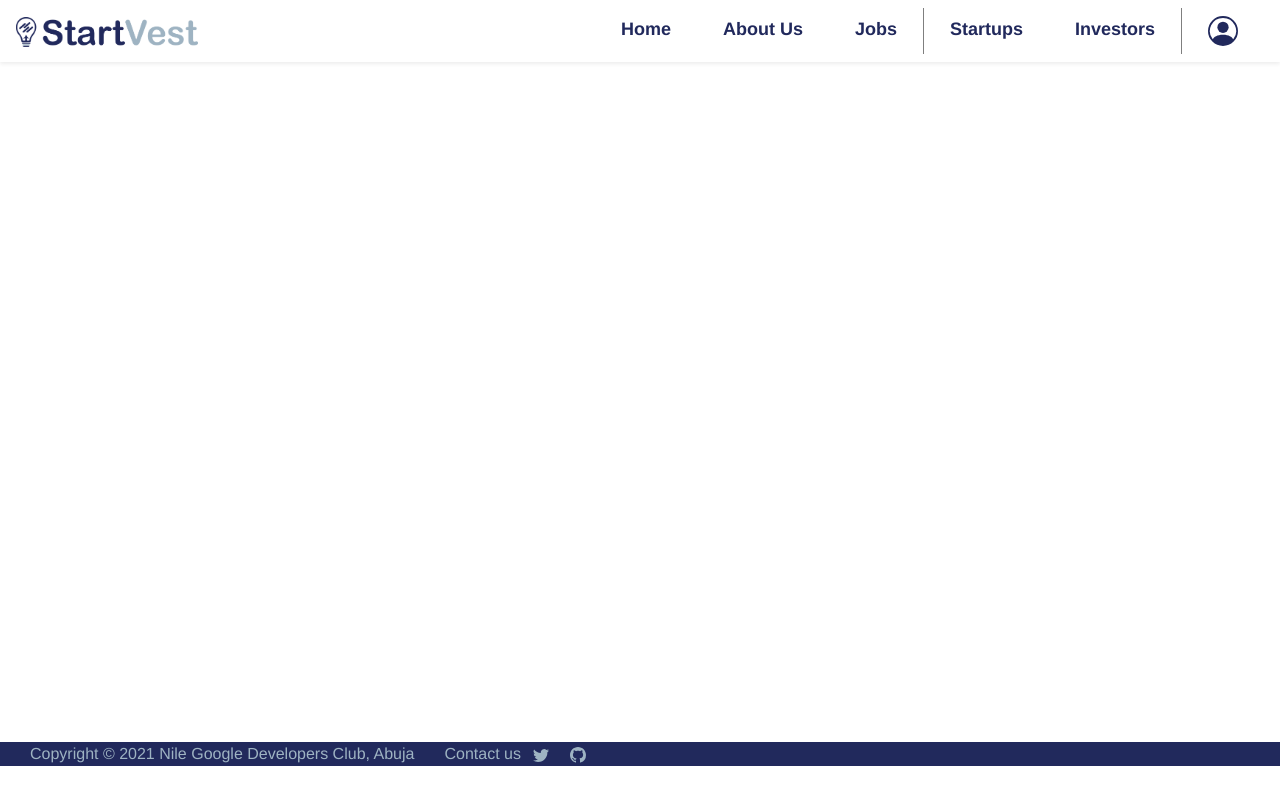
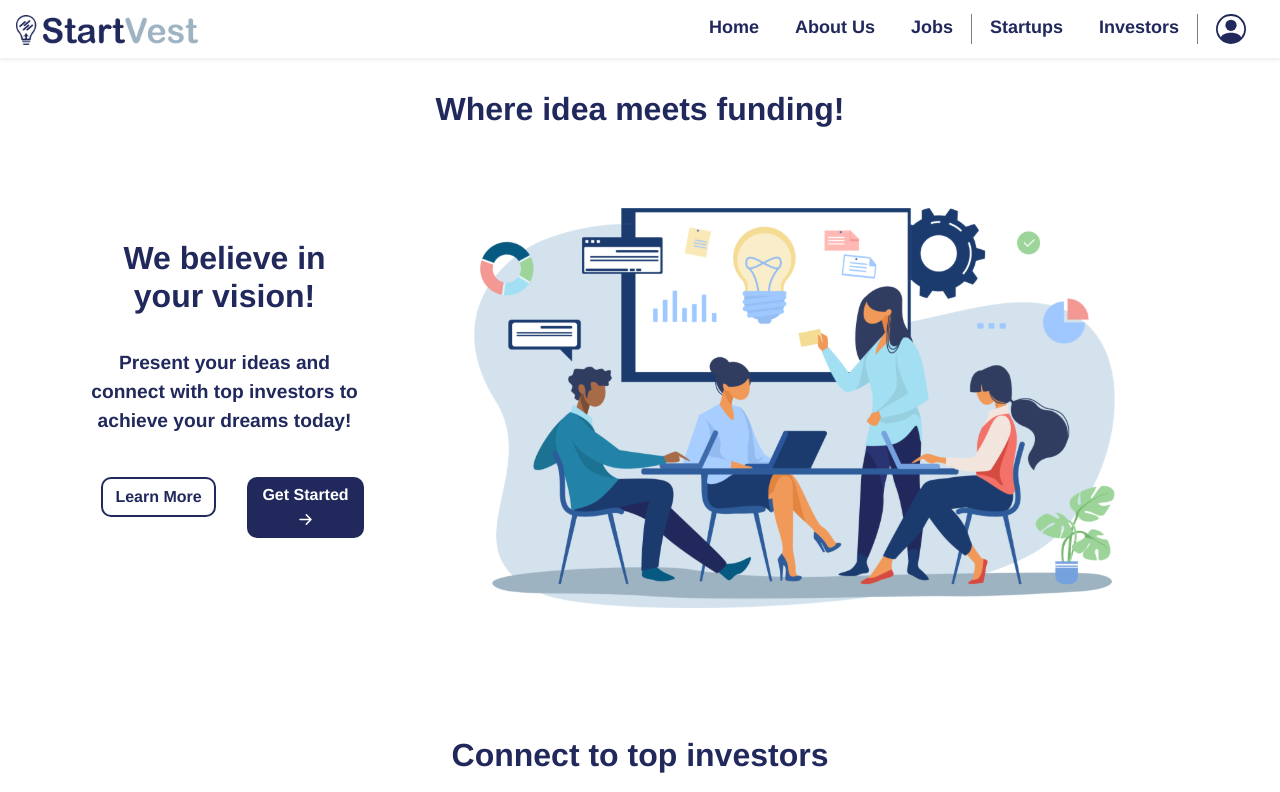
Before and after one commit to Startvest/frontend, a React (Create React App) app: page / in a window 1280 px wide. Shown: the top 792 px of the page. Built offline with nearby package versions, Linux system fonts and the light colour scheme.

Commit message:
Used hash navigation insted of Browser navigation

```diff
--- a/src/Nav/nav.js
+++ b/src/Nav/nav.js
@@ -1,6 +1,6 @@
 import React from 'react';
 import  {Navbar, Nav, }  from 'react-bootstrap';
-import {BrowserRouter as Router, Switch, Route} from 'react-router-dom';
+import {HashRouter, Route, Link} from 'react-router-dom';
 import './nav.css';
 import 'bootstrap/dist/css/bootstrap.min.css';
 import {PersonCircle} from 'react-bootstrap-icons';
@@ -34,9 +34,9 @@ class nav extends React.Component {
      render() {
           return(
                <div>
-               <Router>
+               <HashRouter basename='/'>
                <Navbar className="navigation shadow-sm" collapseOnSelect expand="lg" bg="light" sticky='top' >
-               <Navbar.Brand href="/"><img src={Logo} height={30} alt='Startvest logo'/></Navbar.Brand>
+               <Navbar.Brand href={process.env.PUBLIC_URL}><img src={Logo} height={30} alt='Startvest logo'/></Navbar.Brand>
                <Navbar.Toggle aria-controls="responsive-navbar-nav" />
                <Navbar.Collapse id="responsive-navbar-nav">
                  <Nav className="mr-auto">
@@ -44,42 +44,31 @@ class nav extends React.Component {
                  </Nav>
                  <Nav className=" navitems" defaultActiveKey="/" onSelect={this.handleSelect}>
                  {/* <NavLink exact activeClassName="Navlinks-active"><Nav.Link active className='Navlinks' href="/" >Home</Nav.Link></NavLink>  */}
-                 <Nav.Item><Nav.Link active eventKey="home" className='Navlinks ' href="/frontend" >Home</Nav.Link></Nav.Item>
-                 <Nav.Item><Nav.Link active eventKey="about" className='Navlinks' href="/frontend/about">About Us</Nav.Link></Nav.Item>
-                 <Nav.Item><Nav.Link active eventKey="jobs" className='Navlinks' href="/frontend/jobs">Jobs</Nav.Link></Nav.Item>
+                 <Nav.Item><Link active eventKey="home"   className='Navlinks ' to="/" >Home</Link></Nav.Item>
+                 <Nav.Item><Link active eventKey="about" className='Navlinks' to="/about">About Us</Link></Nav.Item>
+                 <Nav.Item><Link active eventKey="jobs" className='Navlinks' to="/jobs">Jobs</Link></Nav.Item>
                  <Nav.Item><div className='line-break'></div></Nav.Item>
-                 <Nav.Item><Nav.Link active eventKey="startup" className='Navlinks' href="/frontend/startups" id='line-left-border'>Startups</Nav.Link></Nav.Item>
-                 <Nav.Item><Nav.Link active eventKey="investors" className='Navlinks' href="/frontend/investors" id='line-right-border'>Investors</Nav.Link></Nav.Item>
+                 <Nav.Item><Link active eventKey="startup" className='Navlinks' to="/startups" id='line-left-border'>Startups</Link></Nav.Item>
+                 <Nav.Item><Link active eventKey="investors" className='Navlinks' to="/investors" id='line-right-border'>Investors</Link></Nav.Item>
                  <Nav.Item><div className='line-break'></div></Nav.Item>
-                 <Nav.Item><Nav.Link active eventKey="profile" className='Navlinks' href="/frontend/profile"><PersonCircle color='#21295C' height={30} width={30}/></Nav.Link></Nav.Item>
+                 <Nav.Item><Link active eventKey="profile" className='Navlinks' to="/profile"><PersonCircle color='#21295C' height={30} width={30}/></Link></Nav.Item>
                  </Nav>
 
 
                </Navbar.Collapse>
              </Navbar>
+
              <div className='views'>
-             <Switch >
-                  <Route exact path="/frontend">
-                    <Home/>
-                  </Route>
-                  <Route exact path="/frontend/about">
-                    <About/>
-                  </Route>
-                  <Route exact path="/frontend/startups">
-                    <Startups/>
-                  </Route>
-                  <Route exact path="/frontend/investors">
-                    <Investors/>
-                  </Route>
-                  <Route exact path="/frontend/profile">
-                    <Profile/>
-                  </Route>
-                  <Route exact path="/frontend/jobs">
-                    <Jobs/>
-                  </Route>
-             </Switch>
+
+                  <Route exact path="/" component={Home}/>
+                  <Route exact path="/about" component={About}/>
+                  <Route exact path="/startups" component={Startups}/>
+                  <Route exact path="/investors" component={Investors}/>
+                  <Route exact path="/profile" component={Profile}/>
+                  <Route exact path="/jobs" component={Jobs}/>
+
              </div>
-             </Router>
+             </HashRouter>
              </div>
           )
      }
--- a/src/index.js
+++ b/src/index.js
@@ -25,6 +25,7 @@ ReactDOM.render(
 // or send to an analytics endpoint. Learn more: https://bit.ly/CRA-vitals
 reportWebVitals();
 
+// ServiceWorker.unregister();
 // To push changes to the repo
 // gir remote add Hanif-adedotun https://github.com/Hanif-adedotun/startvest-phase-1.git
 // git remote set-url origin https://github.com/Hanif-adedotun/startvest-phase-1.git
```
